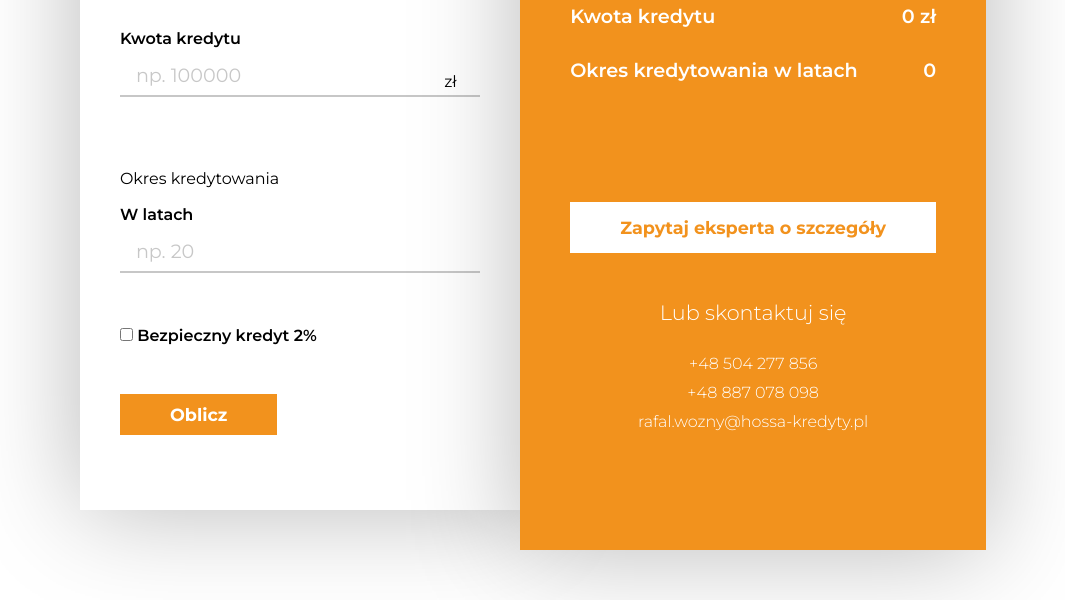
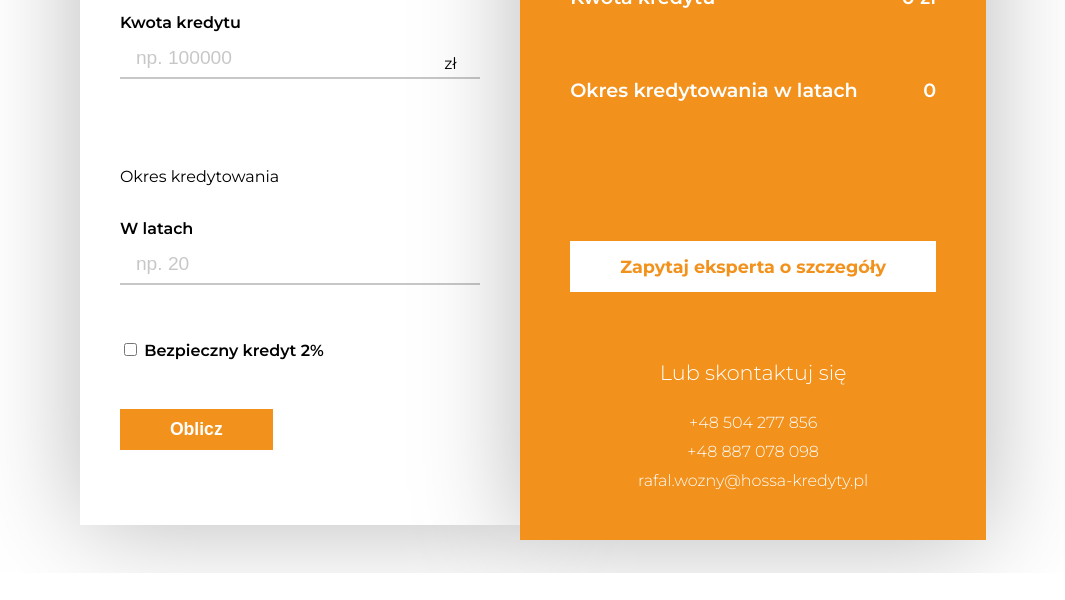
Before and after one commit to taaleksandra/calculator-hossa, a plain HTML site: page index.html in a window 1280 px wide. Shown: the part 345-945 px from the top of the page, without its empty margins (107-1172 px from the left). After the commit the page ends 918 px from the top, so only its background shows below. Drawn offline with Linux system fonts and the light colour scheme.

Commit message:
fixed styles

```diff
--- a/calc.css
+++ b/calc.css
@@ -1,5 +1,9 @@
 .calc-container {
   display: flex;
+  font-family: "Montserrat", Arial, Helvetica, sans-serif;
+  box-sizing: border-box;
+  justify-content: center;
+  align-items: center;
 }
 
 @media screen and (max-width: 767px) {
--- a/index.html
+++ b/index.html
@@ -5,7 +5,7 @@
     <meta name="viewport" content="width=device-width, initial-scale=1.0" />
     <title>Kalkulator kredytowy</title>
 
-    <link rel="stylesheet" href="main.css" />
+    <!-- <link rel="stylesheet" href="main.css" /> -->
     <link rel="stylesheet" href="calc.css" />
 
     <link rel="preconnect" href="https://fonts.googleapis.com" />
```
Also changed, not shown: 1 other file.
